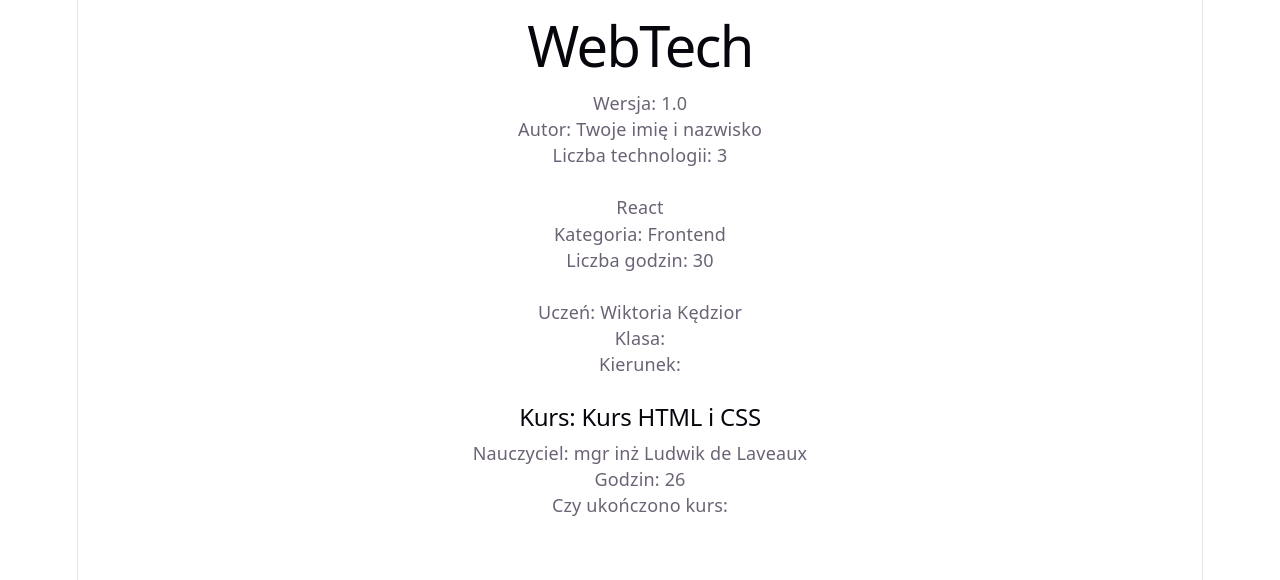
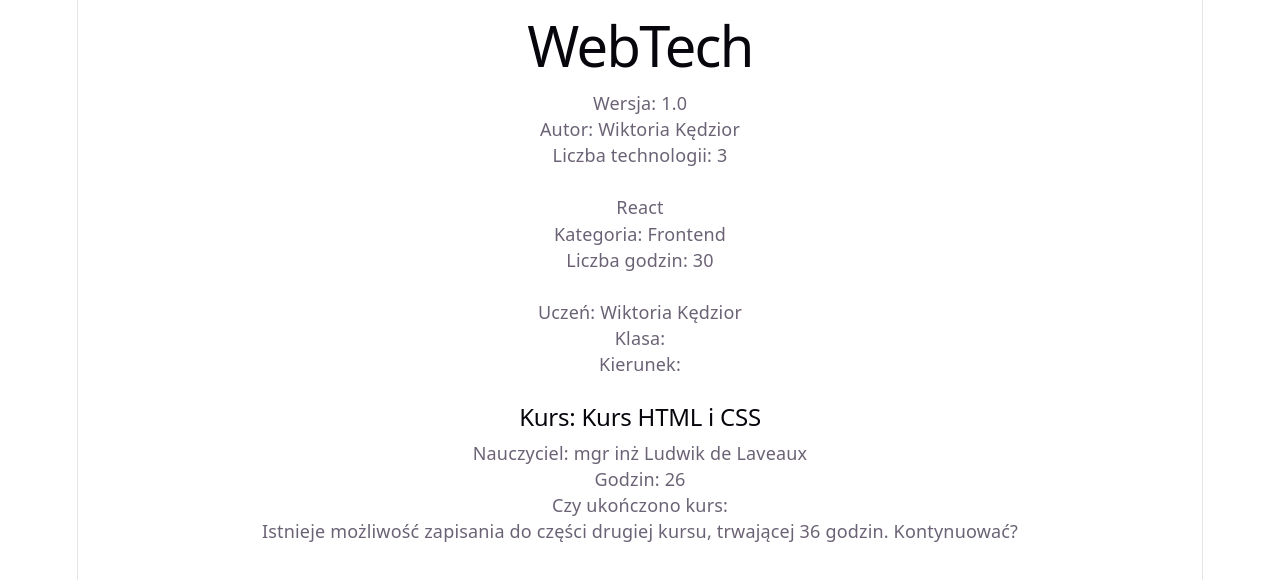
Before and after one commit to WK-11-toriiexe/WK_11_WebTech, a React (Vite) app: page / in a window 1280 px wide. Shown: the top 580 px of the page. Built offline with nearby package versions, Linux system fonts and the light colour scheme.

Commit message:
Dodanie i wyświetlenie zmiennych w JSX

```diff
--- a/src/App.jsx
+++ b/src/App.jsx
@@ -9,7 +9,7 @@
   const app = {
     name: "WebTech",
     version: "1.0",
-    author: "Twoje imię i nazwisko",
+    author: "Wiktoria Kędzior",
     technologiesCount: 3
   };
 
@@ -72,7 +72,7 @@
         <p>Nauczyciel: {course.teacher}</p>
         <p>Godzin: {course.hours}</p>
         <p>Czy ukończono kurs: {course.completed}</p>
-
+        <p>Istnieje możliwość zapisania do części drugiej kursu, trwającej {course.hours + 10} godzin. Kontynuować?</p>
       </section>
 
 
```
